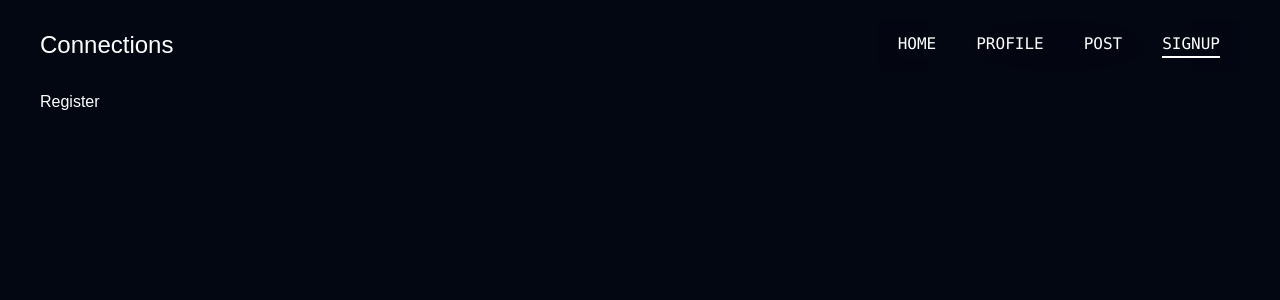
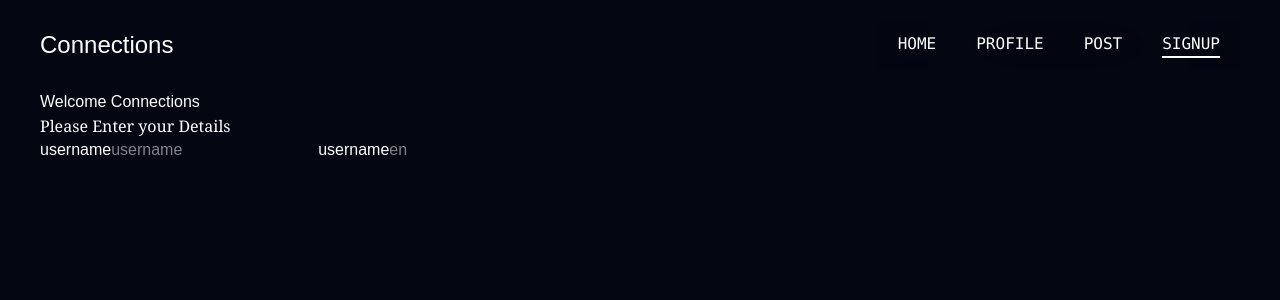
Before and after one commit to strictlyManish/Devconnect, a React (Vite) app in the folder client/: page /register in a window 1280 px wide. Shown: the top 300 px of the page. Built offline with nearby package versions, Linux system fonts and the light colour scheme; a web font is replaced by a local one.

Commit message:
Register page and login page creation

```diff
--- a/client/src/pages/Register.jsx
+++ b/client/src/pages/Register.jsx
@@ -2,7 +2,23 @@ import React from 'react'
 
 function Register() {
   return (
-    <div>Register</div>
+    <div className='flex'>
+      <div>
+        <div>
+          <h1>Welcome Connections</h1>
+          <p className='font-serif'>Please Enter your Details</p>
+        </div>
+        <form>
+          <label htmlFor="username">username</label>
+          <input type="text" placeholder='username' id='username' />
+          <label htmlFor="username">username</label>
+          <input type="email" placeholder='en' />
+        </form>
+      </div>
+      <div>
+
+      </div>
+    </div>
   )
 }
 
```
